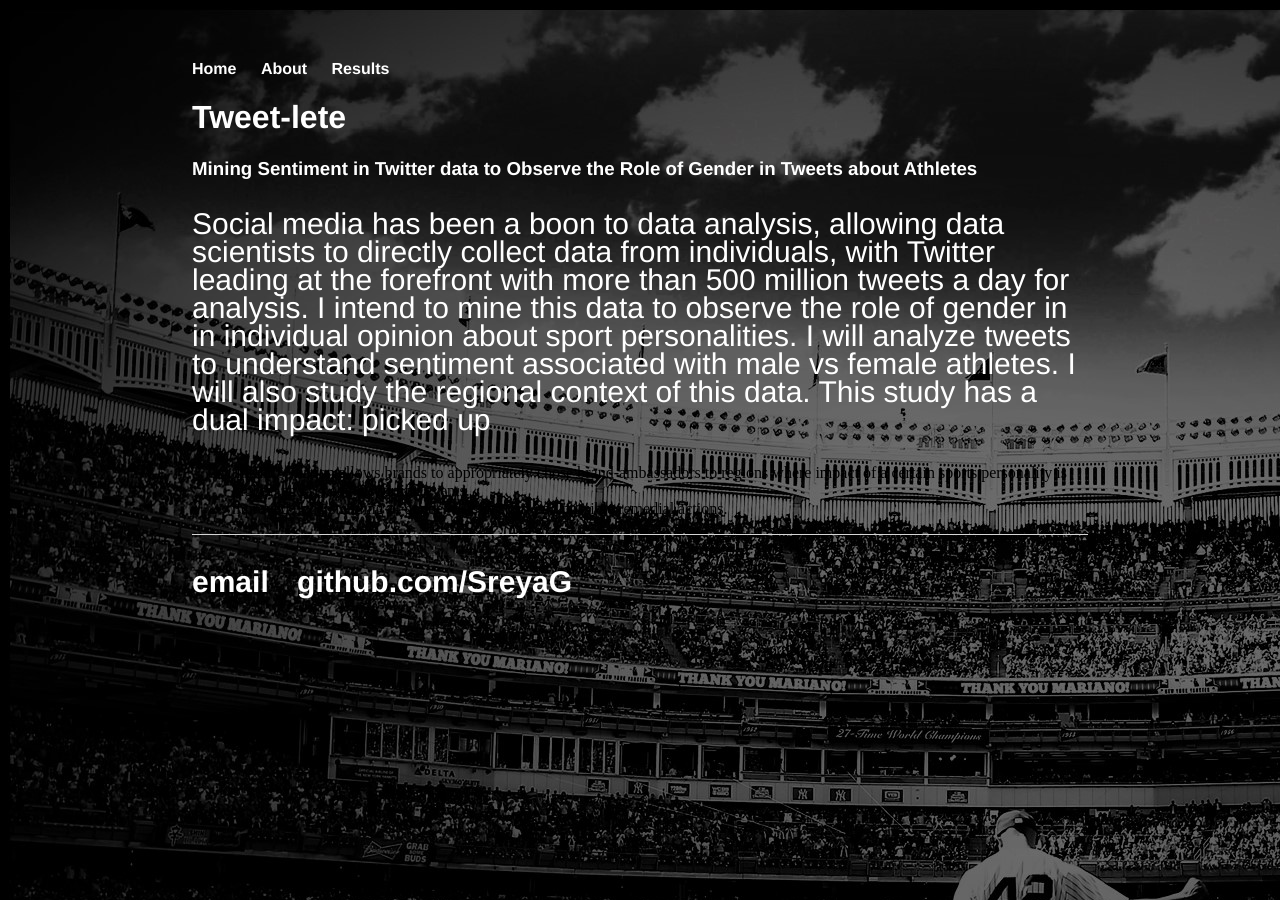
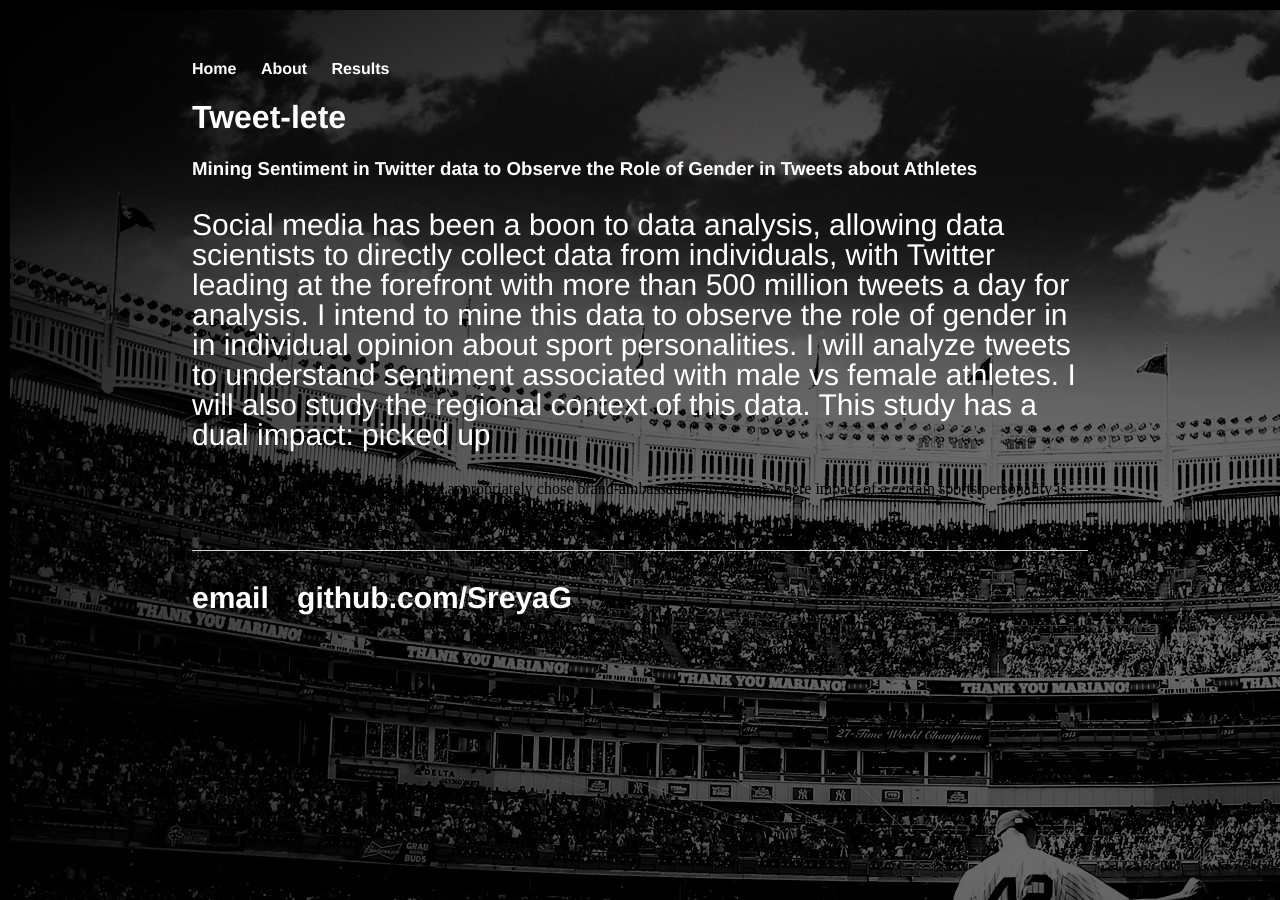
Before and after one commit to SreyaG/SportTweet, a Jekyll site: the page built from index.html, in a window 1280 px wide. Built offline with Jekyll 4.4.1, drawn with Linux system fonts in a browser that asks for light colours.

Commit message:
Update main.css

```diff
--- a/css/main.css
+++ b/css/main.css
@@ -34,7 +34,7 @@
 }
 p {
     font-size: 30px;
-    line-height: 28px;
+    line-height: 1;
     color: #FFF;
     font-family:'Helvetica', 'Arial', 'Sans-Serif';
 }
@@ -53,11 +53,10 @@
 ul.posts li {
     list-style: none;
 }
-ol.posts {
-    margin: 20px auto 40px;
+ol li {
     font-size: 30px;
+    font-style: italic;
+    color:#FFF;
+    margin-top: 5px;
+    line-height: 1;
 }
-
-ol.posts li {
-    list-style: none;
-}
```
